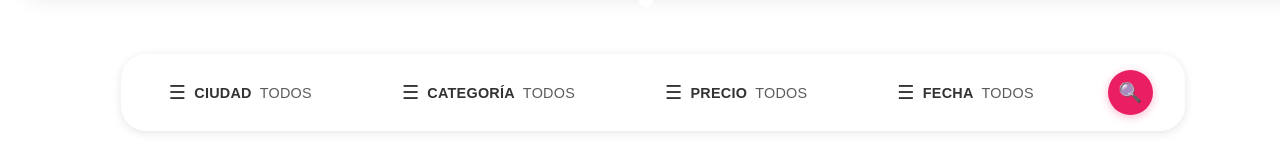
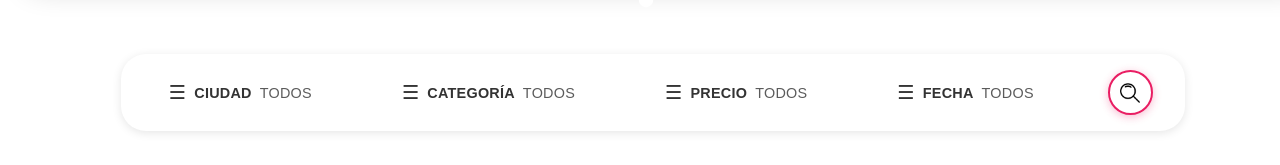
Before and after one commit to jeremiascoroneltecsup/fork-suyay-events-frontend, an Angular app: page /dashboard in a window 1280 px wide. Shown: the part 611-776 px from the top of the page. Built offline with nearby package versions, Linux system fonts and the light colour scheme.

Commit message:
logo buscar corregido

```diff
--- a/src/app/dashboard/dashboard.component.html
+++ b/src/app/dashboard/dashboard.component.html
@@ -104,7 +104,9 @@
           <span class="filter-label">FECHA</span>
           <span class="filter-value">TODOS</span>
         </div>
-        <button class="search-filter-btn">🔍</button>
+        <button class="search-filter-btn">
+          <img src="assets/images/buscar.png" alt="Buscar" class="search-filter-icon">
+        </button>
       </div>
     </section>
 
--- a/src/app/dashboard/dashboard.component.scss
+++ b/src/app/dashboard/dashboard.component.scss
@@ -452,9 +452,9 @@
     }
 
     .search-filter-btn {
-      background: #e91e63;
+      background: white;
       color: white;
-      border: none;
+      border: 2px solid #e91e63;
       border-radius: 50%;
       width: 45px;
       height: 45px;
@@ -462,13 +462,24 @@
       display: flex;
       align-items: center;
       justify-content: center;
-      font-size: 1.2rem;
       box-shadow: 0 2px 8px rgba(233, 30, 99, 0.3);
       transition: all 0.3s ease;
+
+      .search-filter-icon {
+        width: 20px;
+        height: 20px;
+        filter: none; // No filter to keep the icon in its original color (black)
+        transition: all 0.3s ease;
+      }
 
       &:hover {
         transform: scale(1.1);
         box-shadow: 0 4px 12px rgba(233, 30, 99, 0.5);
+        background: #f8f9fa;
+
+        .search-filter-icon {
+          transform: scale(1.1);
+        }
       }
     }
   }
```
